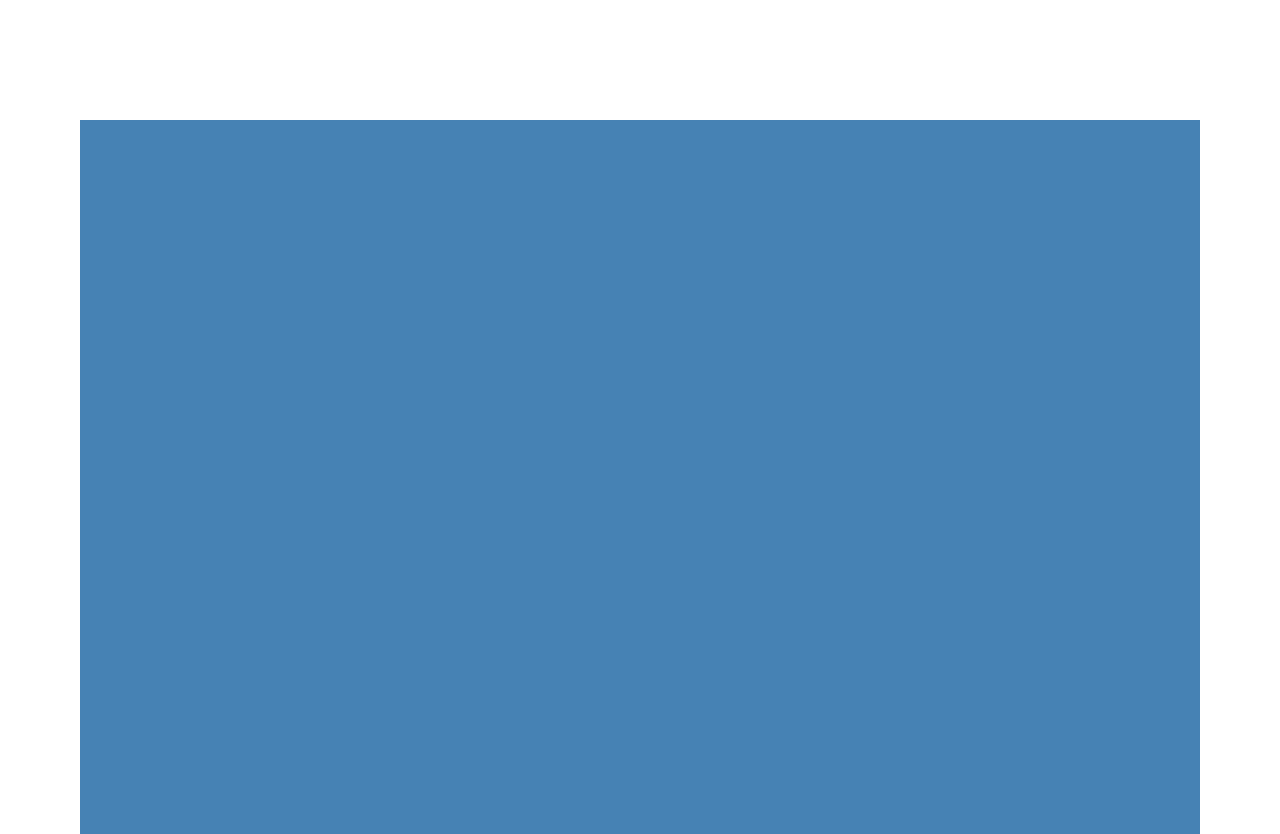
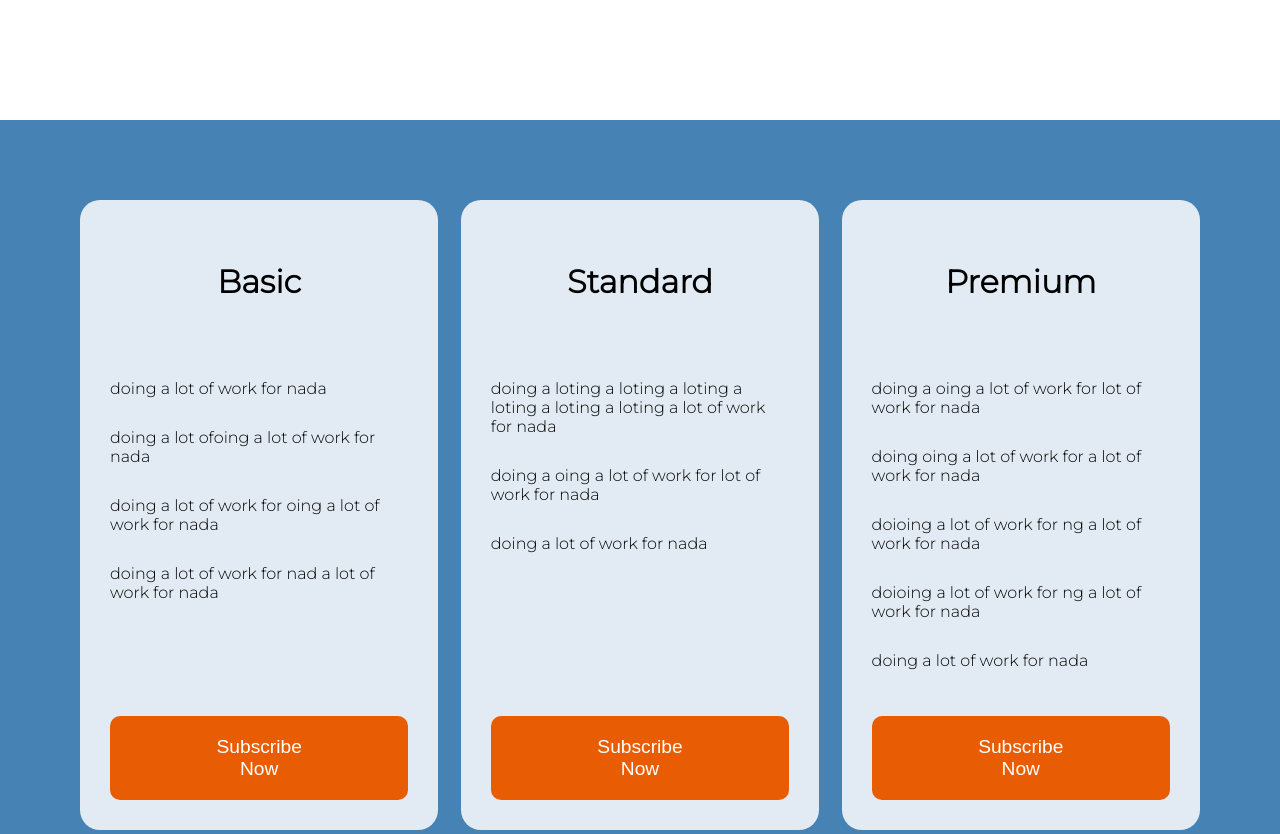
Before and after one commit to algerieno/creative, a plain HTML site: page index.html in a window 1280 px wide. Shown: the part 1480-2314 px from the top of the page. Drawn offline with nearby package versions, Linux system fonts and the light colour scheme; a web font is replaced by a local one.

Commit message:
adding first cards

```diff
--- a/css/style.css
+++ b/css/style.css
@@ -165,12 +165,49 @@ section {
     margin: 10px 0;
 }
 .section3 {
-    height: 100vh;
     background-color: steelblue;
+    display: flex;
+    justify-content: space-between;
+    margin: 0 -5em;
+    padding: 5em;
 }
+.section3 .box {
+    width: 32%;
+    color: black;
+    display: flex;
+    flex-direction: column;
+    background-color: rgba(255, 255, 255, 0.845);
+    box-sizing: border-box;
+    padding: 30px;
+    border-radius: 20px;
+    margin-bottom: 10px;
+}
+.section3 h3 {
+    font-size: 2em;
+    align-self: center;
+    font-weight: 800;
+}
+.section3 ul {
+    padding-left: 0;
+}
+.section3 .box li {
+    list-style: none;
+    margin: 30px 0;
 
-
-
+}
+.section3 button {
+    margin-top: auto;
+    align-self: center;
+    padding: 20px 90px;
+    background-color: #E85D04;
+    color: white;
+    font-size: 1.2em;
+    border: 0;
+    border-radius: 10px;
+}
+.section3 button:hover {
+    background-color: #D00000;
+}
 footer {
     height: 480px;
     background-color: #555;
--- a/index.html
+++ b/index.html
@@ -3,7 +3,7 @@
 <head>
     <meta charset="UTF-8">
     <meta name="viewport" content="width=device-width, initial-scale=1.0">
-    <title>My Doc</title>
+    <title>Creative</title>
     <link rel="stylesheet" href="css/style.css">
     <link href="https://fonts.googleapis.com/css2?family=Muli:wght@200&display=swap" rel="stylesheet">
     <link href="https://fonts.googleapis.com/css2?family=Open+Sans:ital,wght@0,300;0,400;0,600;0,700;1,400;1,600;1,700&display=swap" rel="stylesheet">
@@ -57,7 +57,38 @@
                     facere cumque repellendus officiis eligendi adipisci, </p>
             </div>
         </div>
-        <div class="section3"></div>
+        <div class="section3">
+            <div class="box box1">
+                <h3>Basic</h3>
+                <ul>
+                    <li>doing a lot of work for nada</li>
+                    <li>doing a lot ofoing a lot of work for nada</li>
+                    <li>doing a lot of work for oing a lot of work for nada</li>
+                    <li>doing a lot of work for nad a lot of work for nada</li>
+                </ul>
+                <button>Subscribe Now</button>
+            </div>
+            <div class="box box1">
+                <h3>Standard</h3>
+                <ul>
+                    <li>doing a loting a loting a loting a loting a loting a loting a lot of work for nada</li>
+                    <li>doing a oing a lot of work for lot of work for nada</li>
+                    <li>doing a lot of work for nada</li>
+                </ul>
+                <button>Subscribe Now</button>
+            </div>
+            <div class="box box1">
+                <h3>Premium</h3>
+                <ul>
+                    <li>doing a oing a lot of work for lot of work for nada</li>
+                    <li>doing oing a lot of work for a lot of work for nada</li>
+                    <li>doioing a lot of work for ng a lot of work for nada</li>
+                    <li>doioing a lot of work for ng a lot of work for nada</li>
+                    <li>doing a lot of work for nada</li>
+                </ul>
+                <button>Subscribe Now</button>
+            </div>
+        </div>
     </section>
     <footer></footer>
 </body>
```
